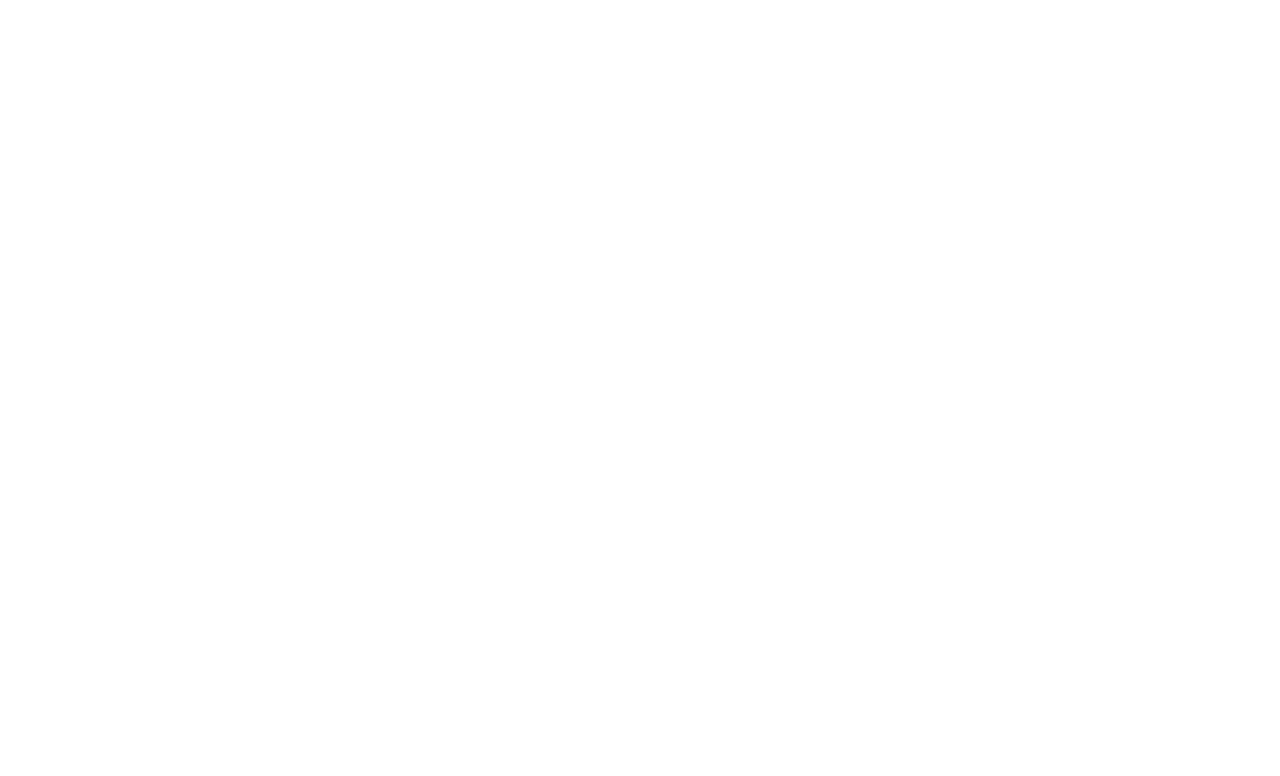
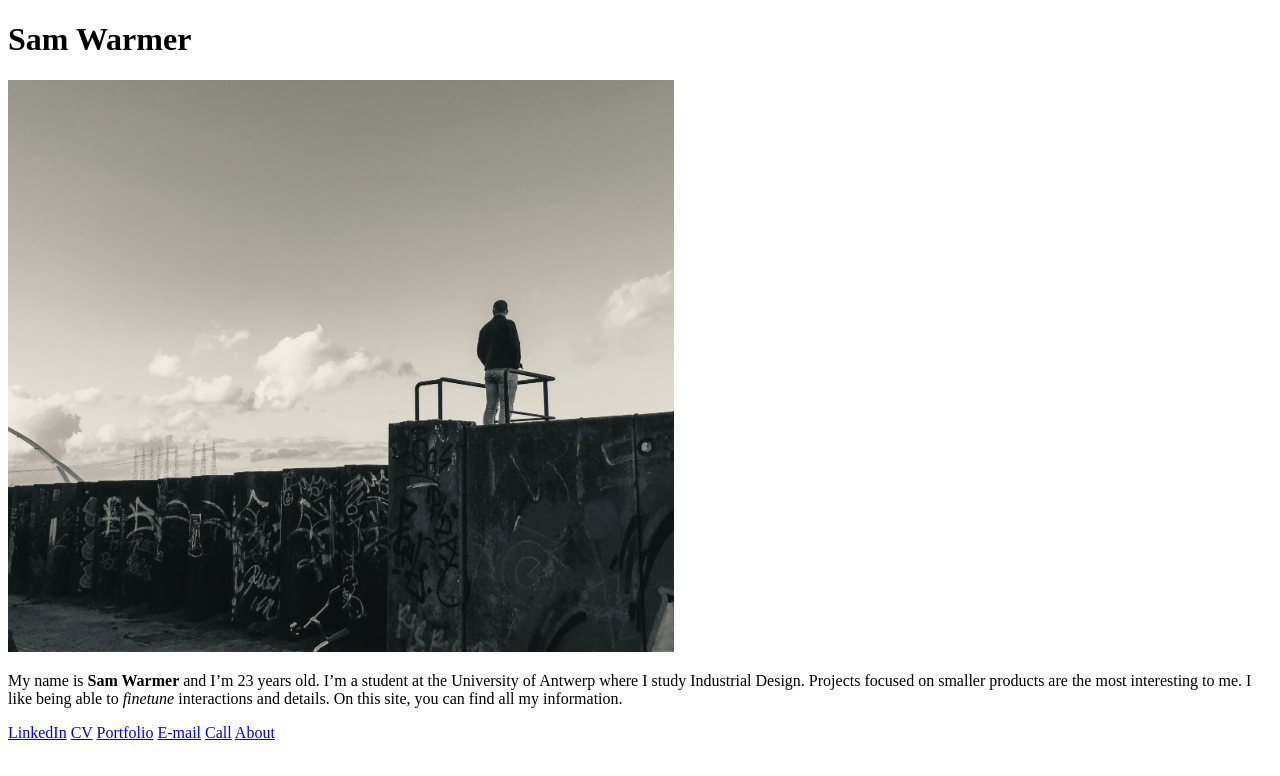
Before and after one commit to SamWarmer/samwarmer.github.io, a plain HTML site: page index.html in a window 1280 px wide. Drawn offline with Linux system fonts and the light colour scheme.

Commit message:
Add basic page

```diff
--- a/index.html
+++ b/index.html
@@ -12,7 +12,24 @@
 </head>
 <body>
     <!-- everything people see goes here -->
-
+    <h1>Sam Warmer</h1>
+    <!-- <h2>Sam Warmer</h2>
+    <h3>Sam Warmer</h3> -->
+    <img src="./sam_picture.jpg" alt="Picture of Sam on a wall" width="666" >
+    <!-- alt is voor als je afbeelding niet kan laden en je er toch nog tekst wil hebben staan,
+    dan weet je welke het niet doet -->
+    <p>My name is <strong>Sam Warmer</strong> and I’m 23 years old. I’m a student at the University of Antwerp where I study Industrial Design. Projects focused on smaller products are the most interesting to me. I like being able to <i>finetune</i> interactions and details. On this site, you can find all my information.</p>
+    <!-- p is for paragraph -->
+    <p>
+        <a href="https://www.linkedin.com/in/sam-warmer-3a028223b/" target="_blank"> LinkedIn</a>
+        <!-- target betekent openen in nieuw tabblad -->
+        <a href="sam_cv.pdf" target="_blank">CV</a>
+        <a href="sam_portfolio.pdf" target="_blank">Portfolio</a>
+        <a href="mailto:Sam.Warmer@student.uantwerpen.be">E-mail</a>
+        <a href="tel: +31630862410">Call</a>
+        <a href="about.html">About</a>
+        <!-- a staat voor link -->
+    </p>
 </body>
 </html>
 <!-- end of html, usually no more code after this -->
```
